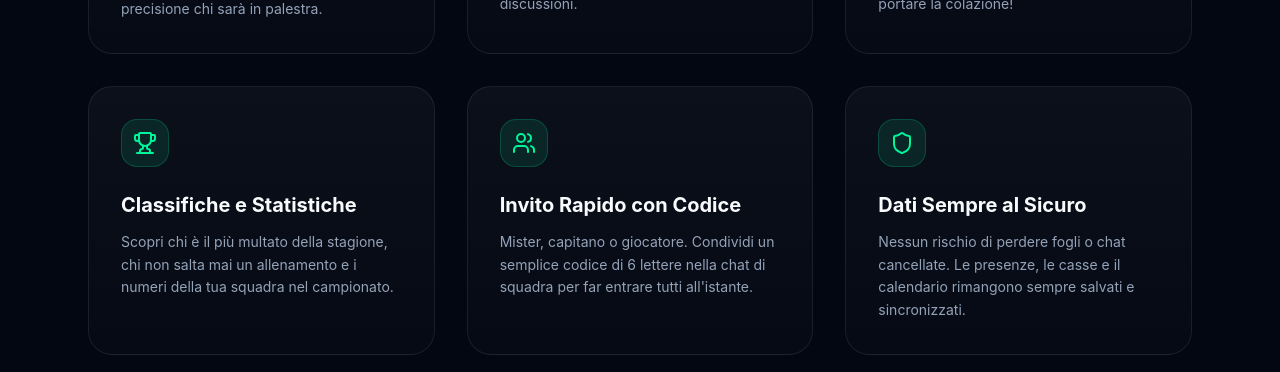
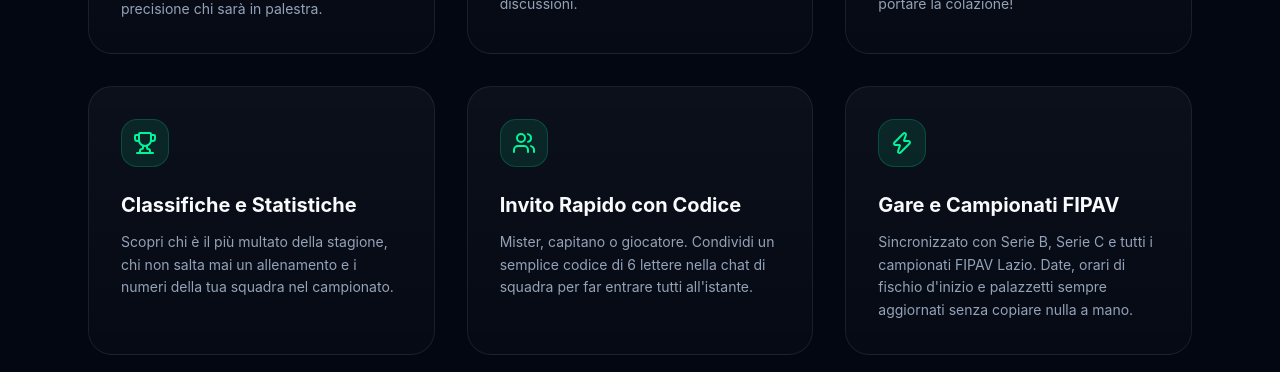
Before and after one commit to webrain25/volleystack, a React (Vite) app in the folder apps/web/: page / in a window 1280 px wide. Shown: the part 1960-2332 px from the top of the page. Built offline with nearby package versions, Linux system fonts and the light colour scheme; no server answers.

Commit message:
feat(landing): replace cloud database feature card with FIPAV Lazio league synchronization

```diff
--- a/apps/web/src/pages/Landing.tsx
+++ b/apps/web/src/pages/Landing.tsx
@@ -6,7 +6,6 @@ import {
   Users,
   Wallet,
   Calendar,
-  Shield,
   Activity,
   X,
   Sun,
@@ -366,11 +365,11 @@ export default function Landing() {
               className="saas-card p-6 sm:p-8 rounded-2xl sm:rounded-3xl group border border-border hover:border-[#00F59B]/50 transition-all duration-300"
             >
               <div className="h-11 w-11 sm:h-12 sm:w-12 rounded-xl sm:rounded-2xl bg-[#00F59B]/10 border border-[#00F59B]/20 flex items-center justify-center mb-5 sm:mb-6 group-hover:scale-110 transition-transform">
-                <Shield className="h-5 w-5 sm:h-6 sm:w-6 text-[#00F59B]" />
+                <Zap className="h-5 w-5 sm:h-6 sm:w-6 text-[#00F59B]" />
               </div>
-              <h3 className="text-lg sm:text-xl font-bold mb-2 sm:mb-3 text-text-primary">Dati Sempre al Sicuro</h3>
+              <h3 className="text-lg sm:text-xl font-bold mb-2 sm:mb-3 text-text-primary">Gare e Campionati FIPAV</h3>
               <p className="text-text-secondary text-xs sm:text-sm leading-relaxed">
-                Nessun rischio di perdere fogli o chat cancellate. Le presenze, le casse e il calendario rimangono sempre salvati e sincronizzati.
+                Sincronizzato con Serie B, Serie C e tutti i campionati FIPAV Lazio. Date, orari di fischio d'inizio e palazzetti sempre aggiornati senza copiare nulla a mano.
               </p>
             </motion.div>
           </div>
```
